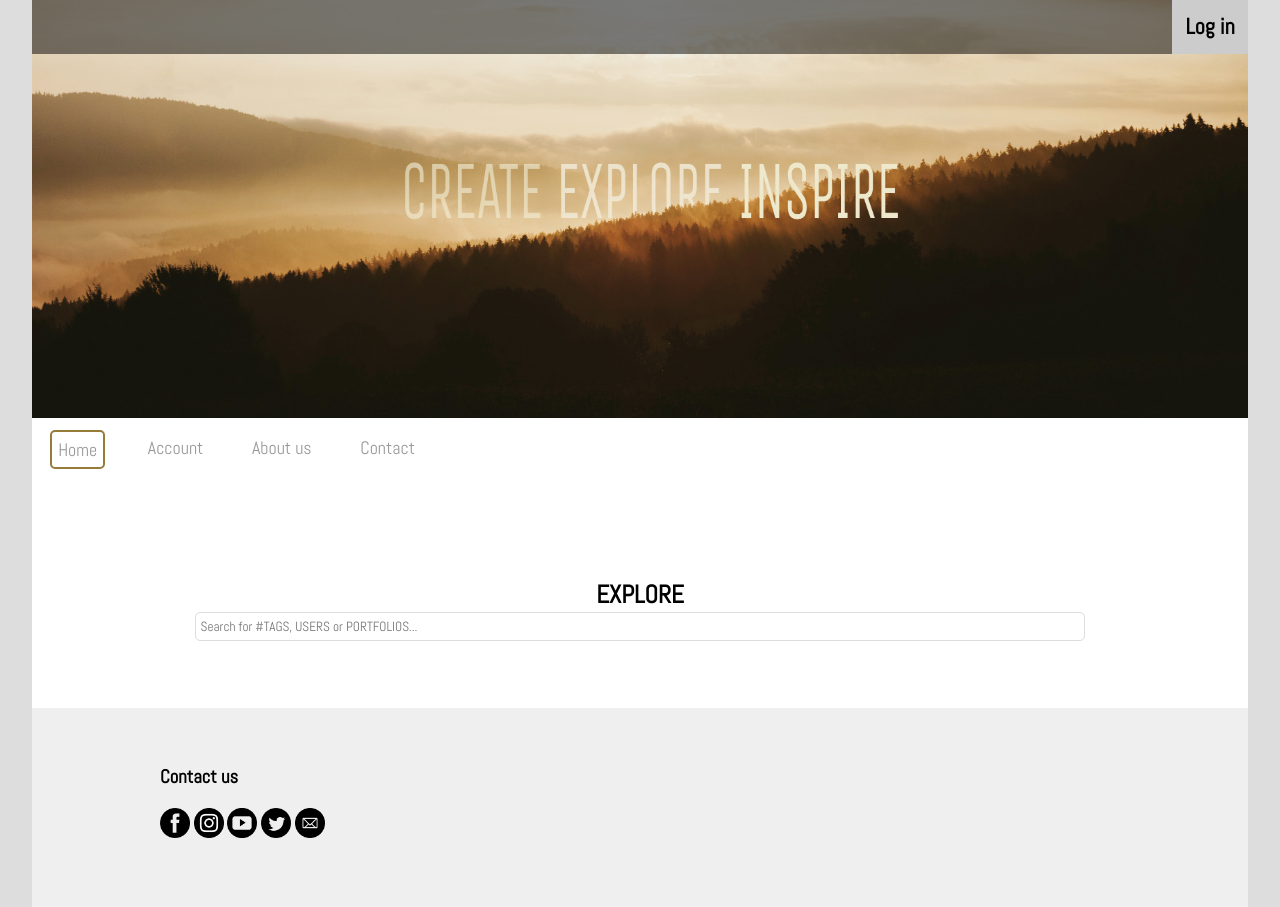
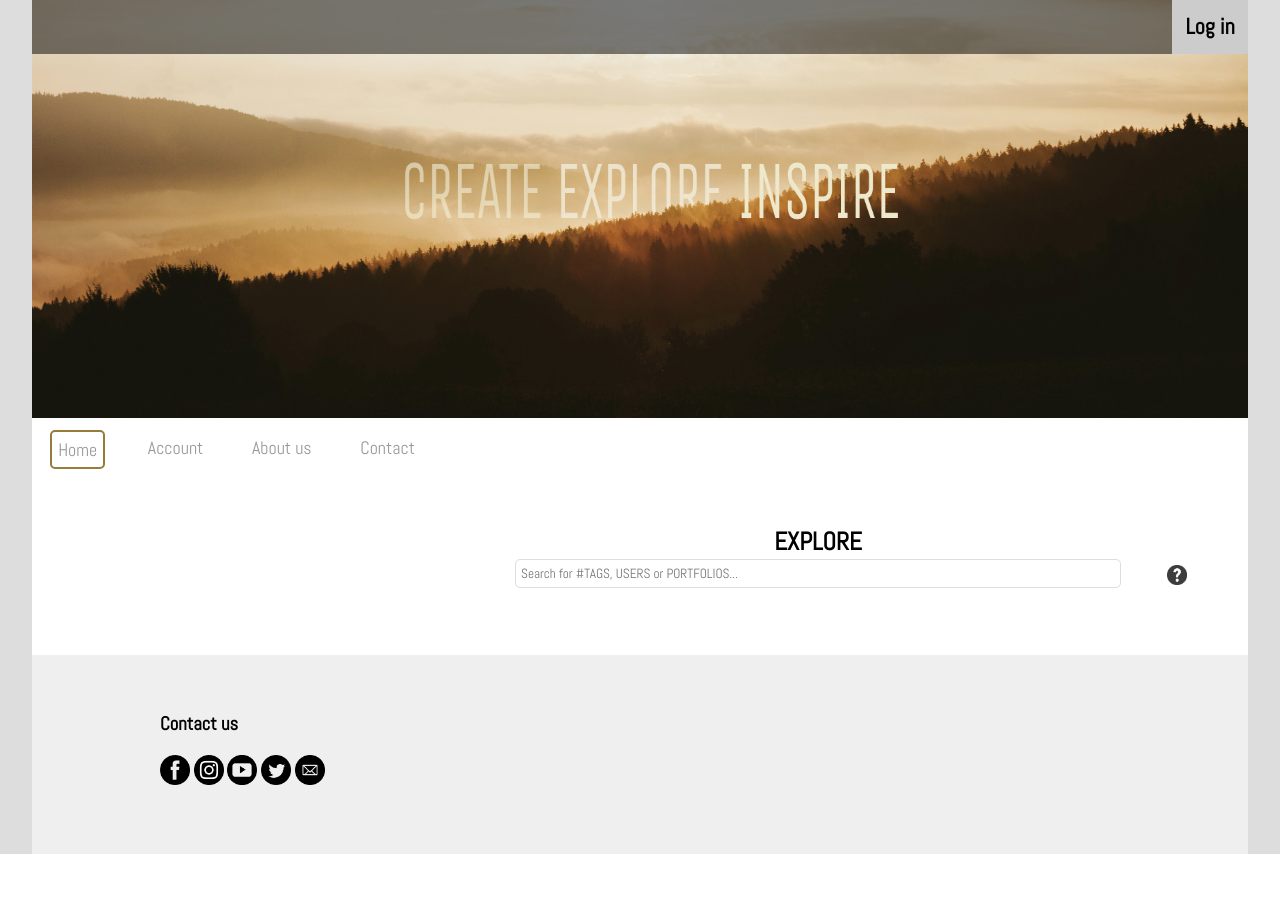
Before and after one commit to KodBagarn/PortfolioProject, a PHP site: page / in a window 1280 px wide. After the commit the page ends 854 px from the top, so only its background shows below. Run offline with PHP 8.4, Linux system fonts and the light colour scheme; some libraries are stand-ins or nearby versions.

Commit message:
Questionmark etc

```diff
--- a/index.php
+++ b/index.php
@@ -19,6 +19,7 @@
           <h2 id="exploreh2">EXPLORE</h2>
           <input type="text" name="" value="" placeholder="Search for #TAGS, USERS or PORTFOLIOS...">
         </form>
+        <img id="questionmark" src="img/questionmark.png" alt="">
       </div>
     </main>
     <?php
--- a/main.css
+++ b/main.css
@@ -126,6 +126,7 @@ h1 {
 
 #publicgalleries {
   text-align: center;
+  overflow: hidden;
 }
 
 #exploreh2 {
@@ -144,6 +145,13 @@ h1 {
   padding: 5px 5px;
   border-radius: 5px;
   border: 1px solid #ddd;
+}
+
+#questionmark {
+  height: 20px;
+  float: right;
+  margin-top: -39px;
+  margin-right: 10px;
 }
 
 
```
Also changed, not shown: img/questionmark.png (added).
